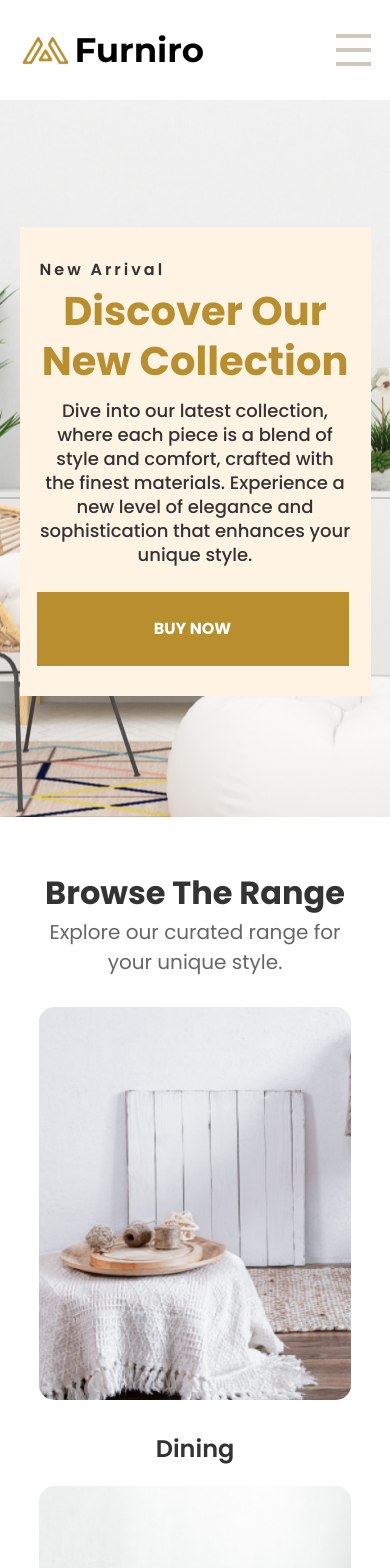
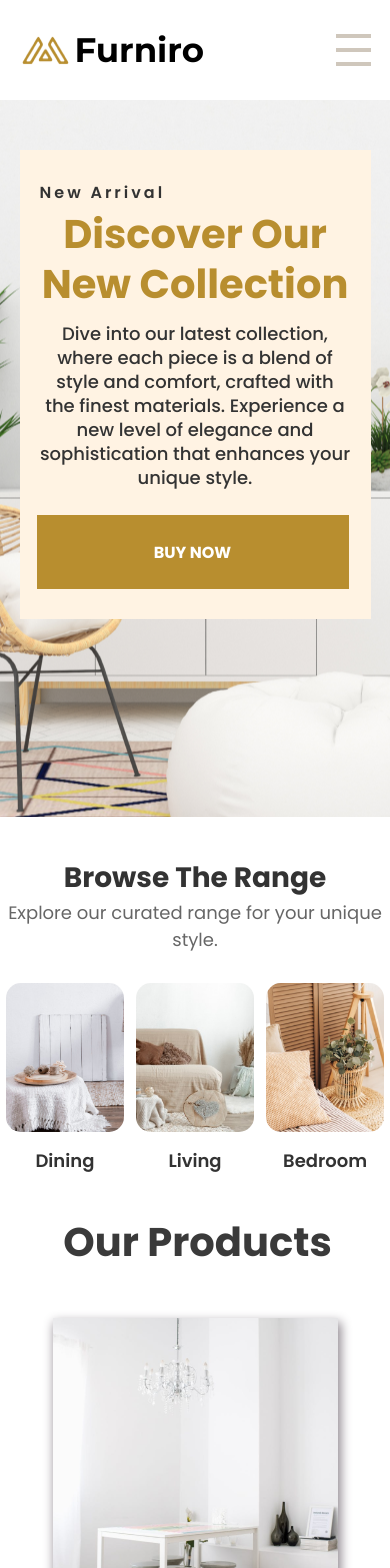
Before and after one commit to SubwaySerfer/e-commerce, a Vue app: page /home in a window 390 px wide. Shown: the top 1568 px of the page. Built offline with nearby package versions, Linux system fonts and the light colour scheme.

Commit message:
fix: homePage css & hide furniture section

```diff
--- a/src/components/home/PromoSection.vue
+++ b/src/components/home/PromoSection.vue
@@ -144,6 +144,7 @@
 
   .promo-section {
     padding-right: 0;
+    padding-top: 5rem;
   }
 
   .promo-box__btn {
--- a/src/components/home/RoomsSection.vue
+++ b/src/components/home/RoomsSection.vue
@@ -53,7 +53,7 @@
   flex-direction: row;
   gap: 2rem;
   justify-content: center;
-  flex-wrap: wrap;
+  width: 100%;
 }
 
 .room-card__img {
@@ -70,14 +70,26 @@
   margin-top: 2.6rem;
 }
 
-@media (max-width: 1440px) {
+@media (max-width: 1400px) {
   .rooms-wrapper {
-    padding: 5.2rem 6.9vw;
-
+    padding: 5.2rem 3vw;
   }
 
-  .room-cards {
-    justify-content: space-around;
+}
+
+@media(max-width: 1300px) {
+  .room-card {
+    width: 100%;
+  }
+
+  .room-card__img {
+    width: 100%;
+  }
+}
+
+@media(max-width: 1000px) {
+  .room-cards__label {
+    margin-top: 1.5rem;
   }
 }
 
@@ -91,9 +103,30 @@
     padding: 0 0 3rem;
   }
 
-  .room-card__img {
-    max-width: 80vw;
+  .rooms-wrapper {
+    padding: 4rem 1.5vw;
   }
 
+  .room-cards {
+    gap: 1.2rem;
+  }
+
+  .room-cards__label {
+    margin-top: 1rem;
+  }
+}
+
+@media(max-width: 450px) {
+  .room-cards__label {
+    font-size: 1.8rem;
+  }
+
+  .rooms-wrapper__description {
+    font-size: 1.8rem;
+  }
+
+  .rooms-wrapper__label {
+    font-size: 2.8rem;
+  }
 }
 </style>
--- a/src/pages/home/HomePage.vue
+++ b/src/pages/home/HomePage.vue
@@ -1,10 +1,10 @@
 <template>
-  <main>
+  <main class="home-page">
     <PromoSection></PromoSection>
     <RoomsSection></RoomsSection>
     <OurProductsSection></OurProductsSection>
     <!-- <SearchRoom></SearchRoom> -->
-    <FuniroFurniture></FuniroFurniture>
+    <!-- <FuniroFurniture></FuniroFurniture> -->
   </main>
 </template>
 
@@ -13,7 +13,7 @@ import PromoSection from "../../components/home/PromoSection.vue";
 import RoomsSection from "../../components/home/RoomsSection.vue";
 import OurProductsSection from "../../components/home/OurProductsSection.vue";
 // import SearchRoom from "../../components/home/SearchRoom.vue";
-import FuniroFurniture from "../../components/home/FuniroFurniture.vue";
+// import FuniroFurniture from "../../components/home/FuniroFurniture.vue";
 
 export default {
   components: {
@@ -21,7 +21,13 @@ export default {
     RoomsSection,
     OurProductsSection,
     // SearchRoom,
-    FuniroFurniture,
+    // FuniroFurniture,
   },
 };
 </script>
+
+<style scoped>
+.home-page {
+  padding-bottom: 3rem;
+}
+</style>
```
